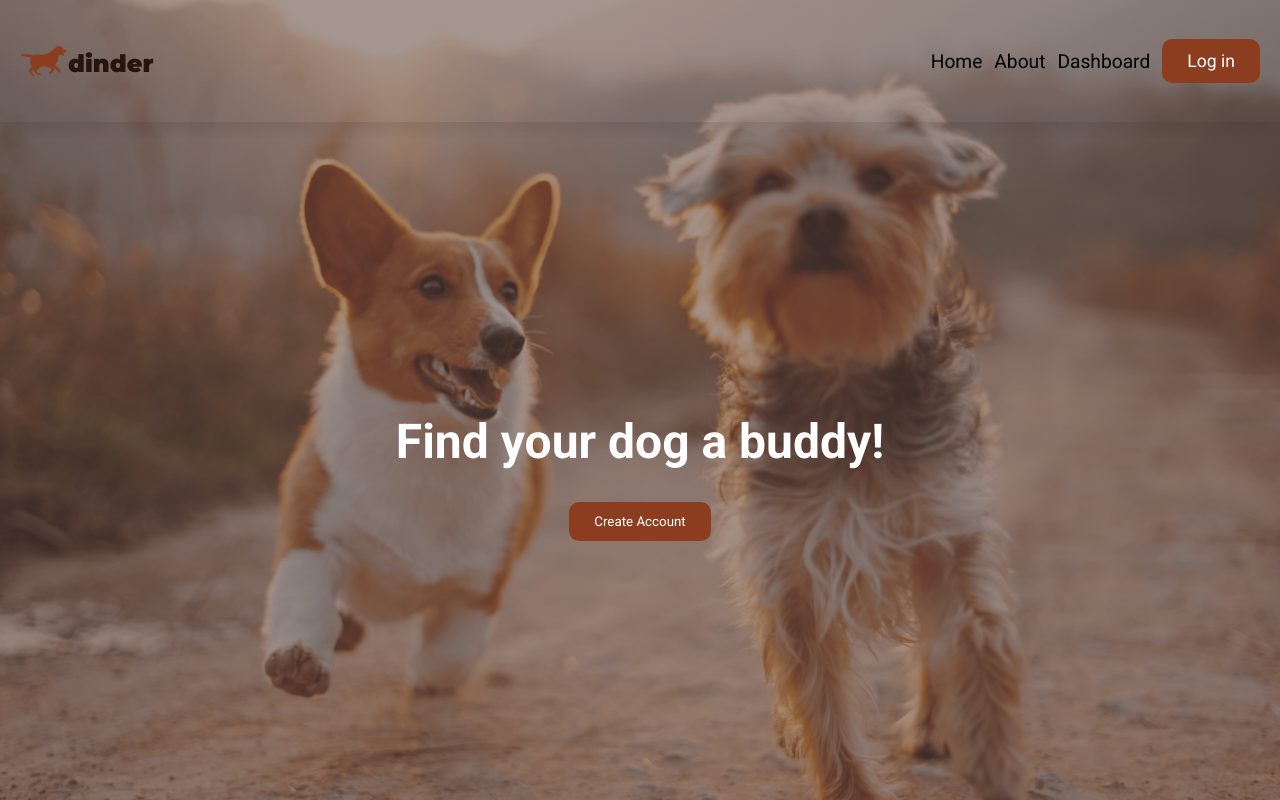
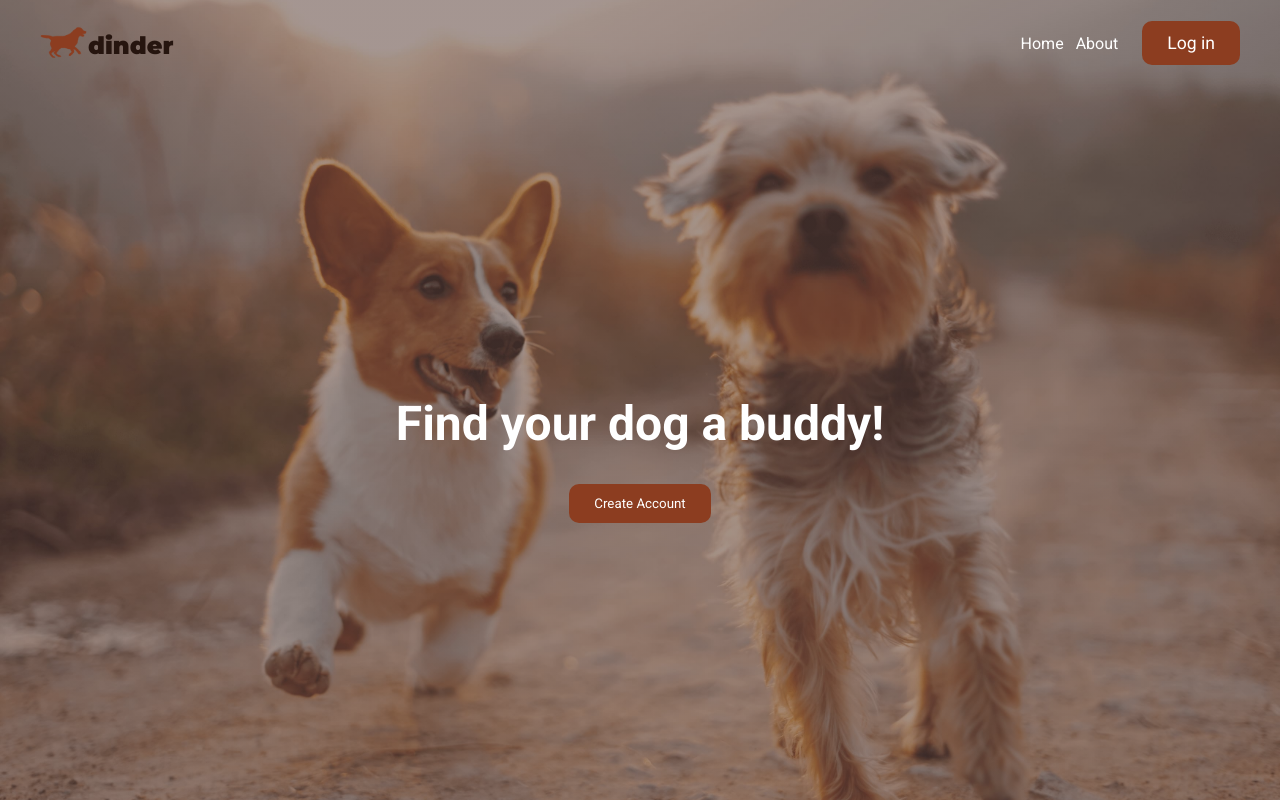
Before and after one commit to rudzupuke/SGT-final-task, a React (Create React App) app in the folder frontend/: page / in a window 1280 px wide. Built offline with nearby package versions, Linux system fonts and the light colour scheme.

Commit message:
adjust header according to if logged in/not

```diff
--- a/frontend/src/components/Header/Header.js
+++ b/frontend/src/components/Header/Header.js
@@ -1,21 +1,45 @@
+import { useCookies } from "react-cookie";
+import { Link, useNavigate } from "react-router-dom";
 import logo from "../../assets/logo_white.svg";
 import "./Header.scss";
 
-const Header = ({ authToken, minimal, setShowModal, showModal }) => {
+const Header = ({
+  authToken,
+  minimal,
+  setShowModal,
+  showModal,
+  user,
+  isOnHomePage,
+}) => {
+  const [cookies, setCookie, removeCookie] = useCookies();
+  const navigate = useNavigate();
   const handleClick = () => {
     setShowModal(true);
   };
+
+  const logout = () => {
+    removeCookie("UserId");
+    removeCookie("Email");
+    removeCookie("AuthToken");
+    navigate("/");
+    window.location.reload();
+  };
   return (
-		<header className="header">
+    <header className={isOnHomePage ? "header" : "header header-loggedin"}>
+      <div className="container">
         <div className="logo">
           <img src={logo} className="logo__img" alt="logo"></img>
           <span className="logo__text">dinder</span>
         </div>
         <nav className="nav">
           <ul className="nav__list">
-					<li className="nav__item">Home</li>
+            <li className="nav__item">
+              <Link to="/">Home</Link>
+            </li>
             <li className="nav__item">About</li>
-					<li className="nav__item">Dashboard</li>
+            <li className="nav__item">
+              {authToken && <Link to="/dashboard">Dashboard</Link>}
+            </li>
             {!authToken && (
               <li>
                 <button
@@ -27,8 +51,19 @@ const Header = ({ authToken, minimal, setShowModal, showModal }) => {
                 </button>
               </li>
             )}
+            {authToken && (
+              <>
+                <li>Welcome back, {user && user.name}!</li>
+                <li>
+                  <button className="button--primary" onClick={logout}>
+                    Log Out
+                  </button>
+                </li>
+              </>
+            )}
           </ul>
         </nav>
+      </div>
     </header>
   );
 };
--- a/frontend/src/components/Header/Header.scss
+++ b/frontend/src/components/Header/Header.scss
@@ -1,17 +1,48 @@
 @use "../../App.scss" as shared;
 
 .header {
+  padding: 5px 10px;
+  color: shared.$white;
+  font-size: 12px;
+
+  a {
+    color: shared.$white;
+    text-decoration: none;
+    font-weight: 500;
+  }
+
+  a:hover {
+    text-decoration: underline;
+  }
+
+  &-loggedin {
+    background-color: #fff;
+    box-shadow: 0px 1px 4px rgba(0, 0, 0, 0.25);
+    color: shared.$dark-text;
+
+    a {
+      color: shared.$dark-text;
+      text-decoration: none;
+      font-weight: 500;
+    }
+
+    a:hover {
+      text-decoration: underline;
+    }
+  }
+
+  .container {
+    max-width: 1200px;
+    margin: 0 auto;
     display: flex;
     align-items: center;
     justify-content: space-between;
-    padding: 20px;
-    box-shadow: rgba(33, 35, 38, 0.1) 0px 10px 10px;
   }
 
   .nav {
     display: flex;
     font-weight: 500;
-    font-size: 1.2rem;
+    font-size: 1rem;
 
     .nav__list {
       display: flex;
@@ -22,14 +53,8 @@
 
     button {
       font-size: 1.1rem;
-
-
     }
-
-
   }
-
-
 
   .logo {
     display: flex;
@@ -37,7 +62,7 @@
     align-items: flex-end;
 
     .logo__text {
-        font-family: 'Montserrat', sans-serif;
+      font-family: "Montserrat", sans-serif;
       font-weight: 700;
       font-size: 1.5rem;
       color: shared.$dark-text;
@@ -46,5 +71,5 @@
     .logo__img {
       max-width: 3rem;
     }
-
   }
+}
--- a/frontend/src/pages/Home/Home.js
+++ b/frontend/src/pages/Home/Home.js
@@ -2,10 +2,13 @@ import { useState } from "react";
 import "./Home.scss";
 import Header from "../../components/Header/Header";
 import LoginModal from "../../components/LoginModal/LoginModal";
+import { useCookies } from "react-cookie";
 
-const Home = () => {
+const Home = ({ isOnHomePage, user }) => {
   const [showModal, setShowModal] = useState(false);
-	const authToken = false;
+  const [cookies, setCookie, removeCookie] = useCookies();
+  const authToken = cookies.AuthToken;
+
   const handleClick = () => {
     console.log("clicked!");
     setShowModal(true);
@@ -17,6 +20,8 @@ const Home = () => {
         minimal={false}
         setShowModal={setShowModal}
         showModal={showModal}
+        isOnHomePage={isOnHomePage}
+        user={user}
       />
       <div className="home__container">
         <h1 className="heading--main">Find your dog a buddy!</h1>
```
Lines whose indentation alone changed are shown as unchanged.
